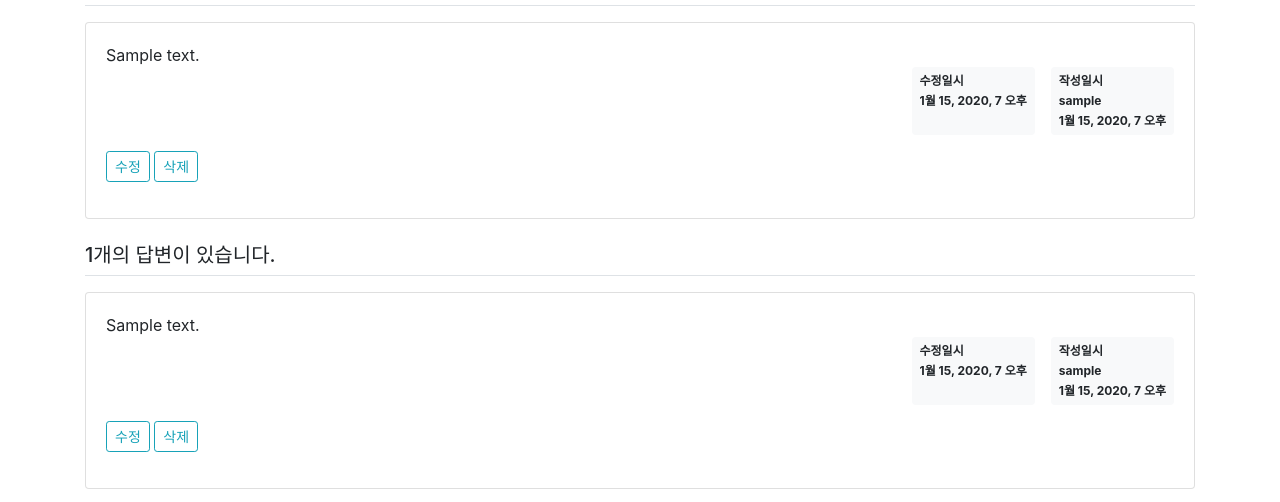
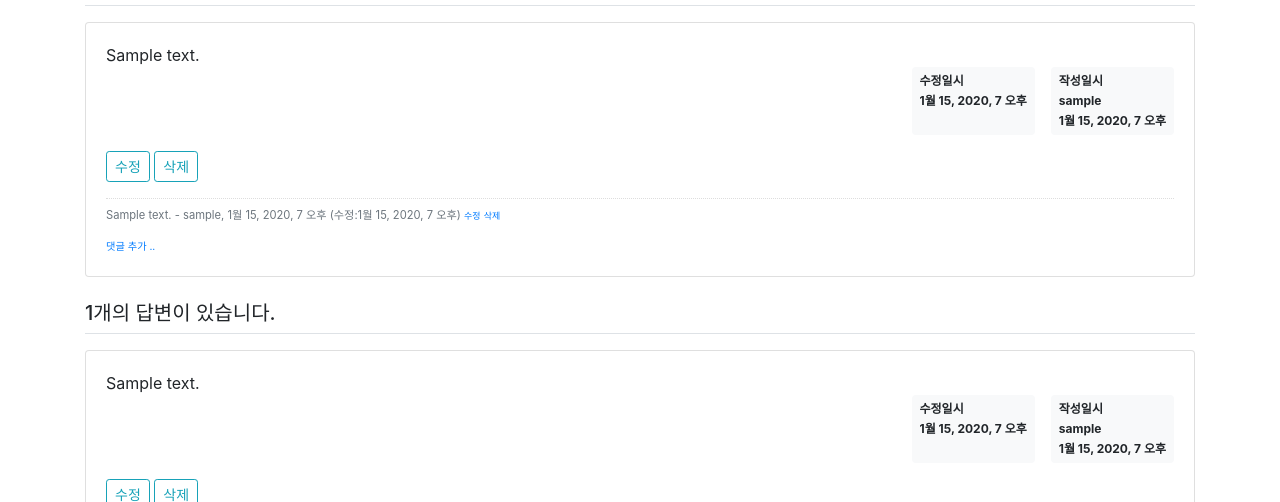
Before and after one commit to yuuuuuni/django_project_moviesite, a Django app: page /movie/answer/create/1/ in a window 1280 px wide. Shown: the part 146-648 px from the top of the page. Run offline with Django 3.2, Linux system fonts and the light colour scheme; a user stored in the database is signed in; tables that the repository leaves empty hold one stand-in row (values such as "Sample post"); some libraries are stand-ins or nearby versions.

Commit message:
3-10 질문댓글의 등록, 수정, 삭제 기능 완료

```diff
--- a/movie/forms.py
+++ b/movie/forms.py
@@ -1,6 +1,6 @@
 from django import forms
 
-from movie.models import Question, Answer
+from movie.models import Question, Answer, Comment
 
 
 class QuestionForm(forms.ModelForm):
@@ -21,3 +21,12 @@ class AnswerForm(forms.ModelForm):
         labels = {
             'content': '답변 내용',
         }
+
+
+class CommentForm(forms.ModelForm):
+    class Meta:
+        model = Comment
+        fields = ['content']
+        labels = {
+            'content': '댓글 내용',
+        }
--- a/movie/models.py
+++ b/movie/models.py
@@ -28,3 +28,7 @@ class Answer(models.Model): # 답변 모델
 class Comment(models.Model): # 댓글 모델
     author = models.ForeignKey(User, on_delete=models.CASCADE) # 댓글 작성자
     content = models.TextField() # 댓글 내용
+    create_date = models.DateTimeField() # 댓글 작성일시
+    modify_date = models.DateTimeField(null=True, blank=True) # 댓글 수정일시
+    question = models.ForeignKey(Question, null=True, blank=True, on_delete=models.CASCADE) # 이 댓글이 달린 질문
+    answer = models.ForeignKey(Answer, null=True, blank=True, on_delete=models.CASCADE) # 이 댓글이 달린 답변
--- a/movie/urls.py
+++ b/movie/urls.py
@@ -14,6 +14,9 @@ urlpatterns = [
     path('question/delete/<int:question_id>/', views.question_delete, name='question_delete'),
     path('answer/modify/<int:answer_id>/', views.answer_modify, name='answer_modify'),
     path('answer/delete/<int:answer_id>/', views.answer_delete, name='answer_delete' ),
+    path('comment/create/question/<int:question_id>/', views.comment_create_question, name='comment_create_question'), # 댓글 등록 시에는 질문의 id번호가 필요
+    path('comment/modify/question/<int:comment_id>/', views.comment_modify_question, name='comment_modify_question'), # 댓글 수정 시에는 댓글의 id번호가 필요
+    path('comment/delete/question/<int:comment_id>/', views.comment_delete_question, name='comment_delete_question'), # 댓글 수정 시에는 댓글의 id번호가 필요
 ]
 
 urlpatterns += static(settings.STATIC_URL, document_root=settings.STATIC_ROOT)
--- a/movie/views.py
+++ b/movie/views.py
@@ -5,8 +5,8 @@ from django.shortcuts import render, get_object_or_404, redirect
 
 from django.utils import timezone
 
-from .forms import QuestionForm, AnswerForm
-from .models import Question, Answer
+from .forms import QuestionForm, AnswerForm, CommentForm
+from .models import Question, Answer, Comment
 
 
 def index(request):
@@ -147,3 +147,60 @@ def answer_delete(request, answer_id):
     else:
         answer.delete()
     return redirect('movie:detail', question_id=answer.question.id)
+
+
+@login_required(login_url='common:login')
+def comment_create_question(request, question_id):
+    """
+    질문댓글 등록
+    """
+    question = get_object_or_404(Question, pk=question_id)
+    if request.method == 'POST':
+        form = CommentForm(request.POST)
+        if form.is_valid():
+            comment = form.save(commit=False) # 작성된 댓글 내용부터 임시저장
+            comment.author = request.user # 로그인한 사용자를 댓글 글쓴이로 대입
+            comment.create_date = timezone.now()
+            comment.question = question
+            comment.save()
+            return redirect('movie:detail', question_id=question.id)
+    else:
+        form = CommentForm()
+    context = {'form': form}
+    return render(request, 'movie/comment_form.html', context)
+
+
+@login_required(login_url='common:login')
+def comment_modify_question(request, comment_id):
+    """
+    질문댓글 수정
+    """
+    comment = get_object_or_404(Comment, pk=comment_id) # comment_id를 받아 Comment객체(model에서 정의된)들 중 pk가 comment_id인 것이 있으면 가져오고 그렇지 않으면 404 에러를 발생시켜라. 그것을 comment라는 변수에 담음
+    if request.user != comment.author:
+        messages.error(request, '댓글 수정 권한이 없습니다.')
+        return redirect('movie:detail', question_id=comment.question.id)
+
+    if request.method == 'POST':
+        form = CommentForm(request.POST, instance=comment)
+        if form.is_valid():
+            comment = form.save(commit=False)
+            comment.modify_date = timezone.now()
+            comment.save()
+            return redirect('movie:detail', question_id=comment.question.id)
+    else:
+        form = CommentForm(instance=comment)
+    context = {'form': form}
+    return render(request, 'movie/comment_form.html', context)
+
+@login_required(login_url='common:login')
+def comment_delete_question(request, comment_id):
+    """
+    질문댓글 삭제
+    """
+    comment = get_object_or_404(Comment, pk=comment_id)
+    if request.user != comment.author:
+        messages.error(request, '댓글 삭제 권한이 없습니다.')
+        return redirect('movie:detail', question_id=comment.question.id)
+    else:
+        comment.delete()
+    return redirect('movie:detail', question_id=comment.question.id)
--- a/static/style.css
+++ b/static/style.css
@@ -0,0 +1,4 @@
+.comment {
+    border-top:dotted 1px #ddd;
+    font-size:0.7em;
+}
--- a/templates/movie/question_detail.html
+++ b/templates/movie/question_detail.html
@@ -33,6 +33,30 @@
                 <a href="#" class="delete btn btn-sm btn-outline-info" data-uri="{% url 'movie:question_delete' question.id %}">삭제</a>
             </div>
             {% endif %}
+            <!-- 질문 댓글 Start -->
+            {% if question.comment_set.count > 0 %}
+            <div class="mt-3">
+            {% for comment in question.comment_set.all %} <!-- 등록한 댓글을 출력 -->
+                <div class="comment py-2 text-muted"> <!-- 댓글 각각에 comment 스타일 지정 -->
+                    <span style="white-space: pre-line;">{{ comment.content }}</span>
+                    <span>
+                       - {{ comment.author }}, {{ comment.create_date }}
+                        {% if comment.modify_date %}
+                        (수정:{{ comment.modify_date }})
+                        {% endif %}
+                    </span>
+                    {% if request.user == comment.author %} <!-- 로그인한 사용자와 댓글 글쓴이가 같으면 수정, 삭제 링크가 보이도록 -->
+                    <a href="{% url 'movie:comment_modify_question' comment.id %}" class="small">수정</a>
+                    <a href="#" class="small delete" data-uri="{% url 'movie:comment_delete_question' comment.id  %}">삭제</a>
+                    {% endif %}
+                </div>
+            {% endfor %}
+            </div>
+            {% endif %}
+            <div>
+                <a href="{% url 'movie:comment_create_question' question.id %}" class="small"><small>댓글 추가 ..</small></a> <!-- 댓글 추가 링크 -->
+            </div>
+            <!-- 질문 댓글 End -->
         </div>
     </div>
     <h5 class="border-bottom my-3 py-2">{{ question.answer_set.count }}개의 답변이 있습니다.</h5>
```
Also changed, not shown: templates/movie/comment_form.html (added, +17 -0 lines), movie/migrations/0005_comment.py (added).
